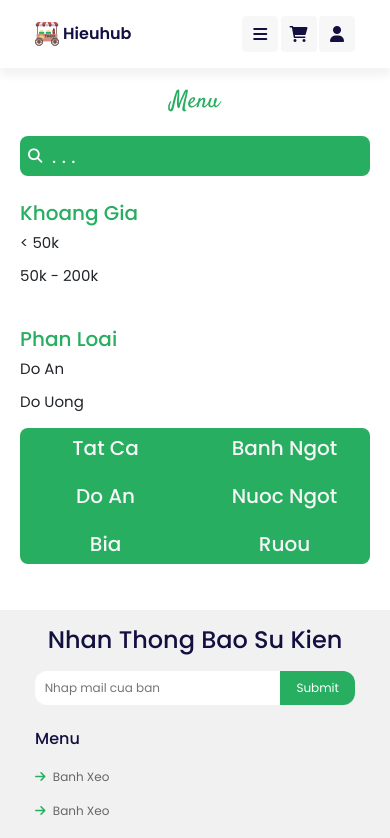
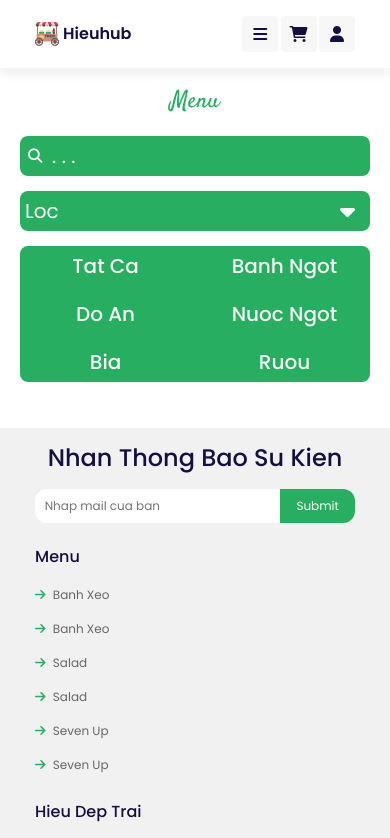
Before and after one commit to hieunmh/SE, a Vue app in the folder client/: page /menu in a window 390 px wide. Shown: the top 838 px of the page. Built offline with nearby package versions, Linux system fonts and the light colour scheme.

Commit message:
responsive menu

```diff
--- a/client/src/components/Header.vue
+++ b/client/src/components/Header.vue
@@ -21,9 +21,9 @@
 				</ul>
 			</div>
 
-			<div v-else class="fas fa-user account">
+			<div v-else style="background: #f38609; color: white;" class="fas fa-user account">
 				<ul class="drop-down-select">
-					<li><RouterLink to="/">Don hang cua ban</RouterLink></li>
+					<li><RouterLink to="/myorder">Gio hang</RouterLink></li>
 					<li><RouterLink to="/">Log out</RouterLink></li>
 				</ul>
 			</div>
@@ -85,13 +85,13 @@ export default{
 			font-size: 1.7rem;
 			margin: 0 1rem;
 			color: #666;
-
+			z-index: 1;
 			&:hover {
 				color: #27ae60;
 			}
 		}
 		a.router-link-exact-active {
-			color: #f38609;
+			color: #f38609
 		}
 	}
 
--- /dev/null
+++ b/client/src/pages/Cart.vue
@@ -0,0 +1,15 @@
+<template>
+  <div>
+    <h1>Cart page</h1>
+  </div>
+</template>
+
+<script>
+export default {
+
+}
+</script>
+
+<style lang="scss">
+
+</style>
--- a/client/src/pages/Menu.vue
+++ b/client/src/pages/Menu.vue
@@ -9,6 +9,13 @@
         <div class="row search-box">
           <i class="fas fa-magnifying-glass"></i>
           <input type="text" class="search-input" placeholder=". . .">
+        </div>
+
+        <div class="row filter-dropdown">
+          <p @click="displayFilter()">Loc
+            <i v-if="showDropDown" class="fa-solid fa-caret-up"></i>
+            <i v-else class="fa-solid fa-caret-down"></i>
+          </p>
         </div>
 
         <div class="row filter-heading">
@@ -73,11 +80,26 @@ export default {
   name: "Menu",
   data() {
     return {
-
+      showDropDown: false
     };
   },
   methods: {
+    displayFilter: function() {
+      let div1 = document.getElementsByClassName('filter-heading');
+      let div2 = document.getElementsByClassName('filter-section');
 
+      for (let i = 0; i < div1.length; i++) {
+        if (this.showDropDown) {
+          div1[i].style.display = "none";
+          div2[i].style.display = "none";
+        }
+        else {
+          div1[i].style.display = "block";
+          div2[i].style.display = "block";
+        }
+      }
+      this.showDropDown = !this.showDropDown;
+    }
   },
   computed: {
 
@@ -171,7 +193,6 @@ input[type="button"] {
     background-color: #27ae60;
     border-radius: 1rem;
     .menu-tab-item {
-      // display: inline-block;
       cursor: pointer;
       padding: 5px 30px;
       border-radius: 10rem;
@@ -192,6 +213,10 @@ input[type="button"] {
   }
 }
 
+.filter-dropdown {
+    display: none;
+  }
+
 @media (min-width: 576px) {
   .filter-heading, .filter-section {
     display: block !important;
@@ -202,8 +227,32 @@ input[type="button"] {
   .search-box, .filter-heading, .filter-section {
     width: auto;
   }
+  .filter-heading, .filter-section {
+    display: none;
+  }
   .filter-option {
     width: 100%;
+  }
+  .filter-dropdown {
+    display: block;
+    border-radius: 1rem;
+    background-color: #27ae60;
+    color: #fff;
+    font-weight: 400;
+    margin-bottom: 15px;
+    margin-top: 15px;
+    p {
+      font-size:2.5rem;
+      padding: 5px 5px;
+      margin: 0;
+      display: flex;
+      justify-content: space-between;
+      i {
+        font-size: 3rem;
+        padding-right: 10px;
+        padding-top: 3px;
+      }
+    }
   }
 
 }
--- /dev/null
+++ b/client/src/pages/Myorder.vue
@@ -0,0 +1,15 @@
+<template>
+  <div>
+    <h1>My Order Page</h1>
+  </div>
+</template>
+
+<script>
+  export default {
+
+  }
+</script>
+
+<style lang="scss">
+
+</style>
--- a/client/src/routes/router.js
+++ b/client/src/routes/router.js
@@ -8,6 +8,9 @@ import About from '../pages/About.vue';
 import Promotion from '../pages/Promotion.vue';
 import Table from '../pages/Table.vue';
 import Register from '../pages/Register.vue';
+import Myorder from '../pages/Myorder.vue';
+import Cart from '../pages/Cart.vue';
+
 
 const routes = [
   {
@@ -44,7 +47,17 @@ const routes = [
     path: "/register",
     name: "Register",
     component: Register,
-  }
+  },
+  {
+    path: "/cart",
+    name: "Cart",
+    component: Cart,
+  },
+  {
+    path: "/Myorder",
+    name: "Myorder",
+    component: Myorder,
+  },
 ];
 
 const router = createRouter({
```
